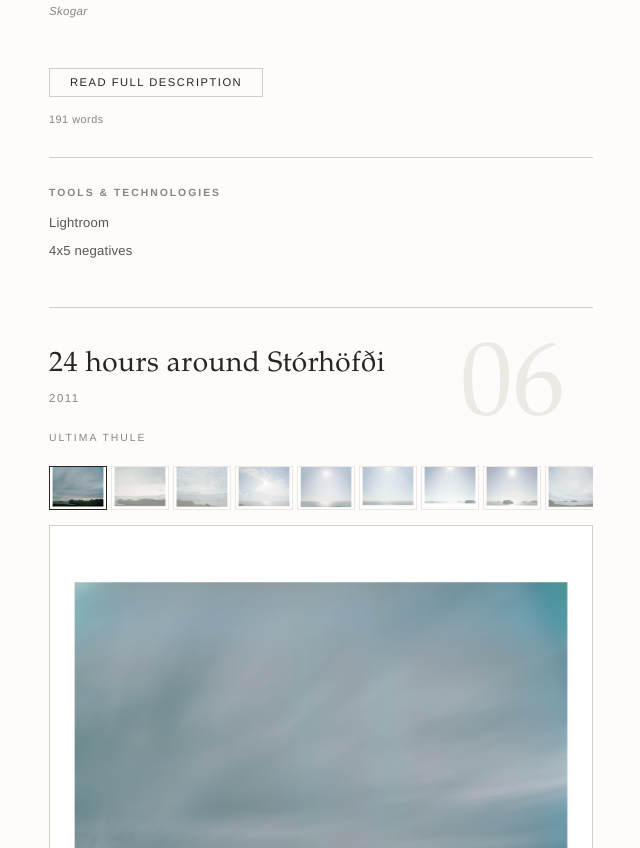
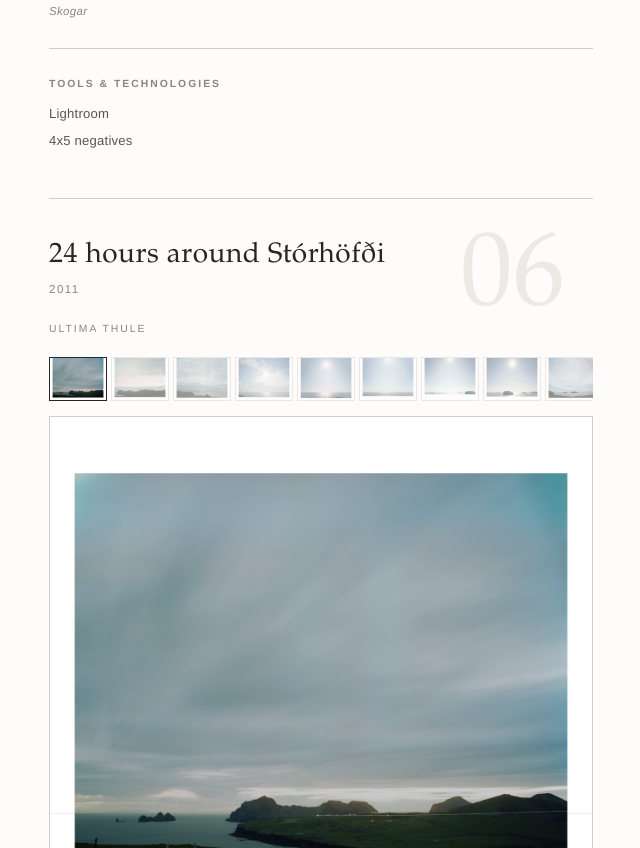
Before and after one commit to andrew-atkinson/selective-portfolio, a website: page index.html in a window 1280 px wide. Shown: the part 4372-5220 px from the top of the page, without its empty margins (419-1059 px from the left). Drawn offline with nearby package versions, Linux system fonts and the light colour scheme.

Commit message:
fixes: heimaey text was in wrong project

```diff
--- a/data/projects.json
+++ b/data/projects.json
@@ -255,7 +255,6 @@
       "title": "Skogar",
       "year": 2013,
       "group": "Ultima Thule",
-      "description": "<p>Heimaey sits on a living geology. The 1973 eruption didn't end so much as pause — the lava fields remain, the buried houses remain, and the island's expanded coastline, formed from that eruption, shelters the fishing fleet that has always been the reason to live here at all. The island grew during the eruption. That new land became the harbor wall that saved the fishing industry. The catastrophe created the conditions for survival.</p><p>These photographs follow a material that keeps reappearing: black netting, draped over stored fishing gear, over excavated foundations, over the managed lava fields at the edge of town. It may be literally the same material — on a small island, things get repurposed. The fishing nets echo the memorial netting. It covers objects to store them, to preserve them, to hold them in suspension between one use and the next. In doing so it makes new landforms out of hidden ones, a second topography laid over the first. The eruption created the harbor that saved the fishing industry, which supplies the netting that now marks the site of the eruption. On Heimaey, catastrophe and survival share the same materials.</p>",
       "images": [
         {
           "src": "assets/skogar-1.jpg",
--- a/index.html
+++ b/index.html
@@ -331,15 +331,7 @@
 </div><span class="project-group">Ultima Thule</span><div class="project-media"><div class="project-single-image" onclick="openLightbox('assets/skogar-1.jpg', 'Skogar', 4, 0)">
   <img src="assets/skogar-1.jpg" alt="Skogar" loading="lazy">
   <p class="image-caption">Skogar</p>
-</div></div><div class="project-description-wrapper">
-  <div class="project-description">
-    <div class="description-full collapsed" id="desc-4"><p>Heimaey sits on a living geology. The 1973 eruption didn't end so much as pause — the lava fields remain, the buried houses remain, and the island's expanded coastline, formed from that eruption, shelters the fishing fleet that has always been the reason to live here at all. The island grew during the eruption. That new land became the harbor wall that saved the fishing industry. The catastrophe created the conditions for survival.</p><p>These photographs follow a material that keeps reappearing: black netting, draped over stored fishing gear, over excavated foundations, over the managed lava fields at the edge of town. It may be literally the same material — on a small island, things get repurposed. The fishing nets echo the memorial netting. It covers objects to store them, to preserve them, to hold them in suspension between one use and the next. In doing so it makes new landforms out of hidden ones, a second topography laid over the first. The eruption created the harbor that saved the fishing industry, which supplies the netting that now marks the site of the eruption. On Heimaey, catastrophe and survival share the same materials.</p></div>
-    <button class="description-toggle" onclick="toggleDescription('desc-4', this)">
-      Read Full Description
-    </button>
-    <div class="word-count">191 words</div>
-  </div>
-</div><div class="project-metadata"><div class="metadata-section">
+</div></div><div class="project-metadata"><div class="metadata-section">
   <h4>Tools &amp; Technologies</h4>
   <ul><li>Lightroom</li><li>4x5 negatives</li></ul>
 </div></div></div></article>
@@ -944,7 +936,6 @@
     "title": "Skogar",
     "year": 2013,
     "group": "Ultima Thule",
-    "description": "<p>Heimaey sits on a living geology. The 1973 eruption didn't end so much as pause — the lava fields remain, the buried houses remain, and the island's expanded coastline, formed from that eruption, shelters the fishing fleet that has always been the reason to live here at all. The island grew during the eruption. That new land became the harbor wall that saved the fishing industry. The catastrophe created the conditions for survival.</p><p>These photographs follow a material that keeps reappearing: black netting, draped over stored fishing gear, over excavated foundations, over the managed lava fields at the edge of town. It may be literally the same material — on a small island, things get repurposed. The fishing nets echo the memorial netting. It covers objects to store them, to preserve them, to hold them in suspension between one use and the next. In doing so it makes new landforms out of hidden ones, a second topography laid over the first. The eruption created the harbor that saved the fishing industry, which supplies the netting that now marks the site of the eruption. On Heimaey, catastrophe and survival share the same materials.</p>",
     "images": [
       {
         "src": "assets/skogar-1.jpg",
```
Also changed, not shown: docs/projects.md (+0 -5 lines).
